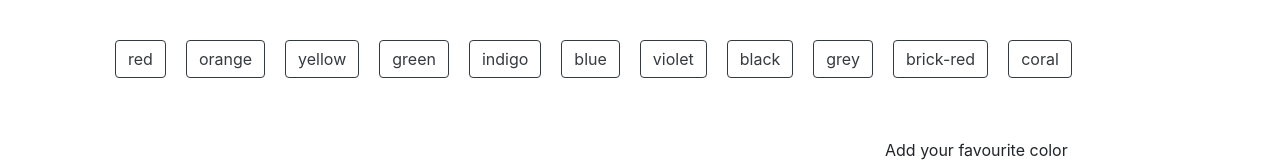
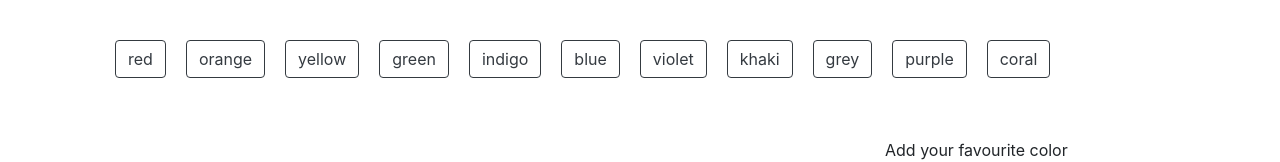
Before and after one commit to RuohanZ/GifTastic, a plain HTML site: page index.html in a window 1280 px wide. Shown: the top 162 px of the page. Drawn offline with nearby package versions, Linux system fonts and the light colour scheme.

Commit message:
change some colors

```diff
--- a/index.html
+++ b/index.html
@@ -42,7 +42,7 @@
     <script src="https://cdnjs.cloudflare.com/ajax/libs/jquery/3.2.1/jquery.min.js"></script>
     <script type="text/javascript">
 
-        var colors = ["red", "orange", "yellow", "green", "indigo", "blue", "violet", "black", "grey", "brick-red", "coral"];
+        var colors = ["red", "orange", "yellow", "green", "indigo", "blue", "violet", "khaki", "grey", "purple", "coral"];
         var stillURL = [];
         var gifURL = [];
         var imgURL = [];
```
